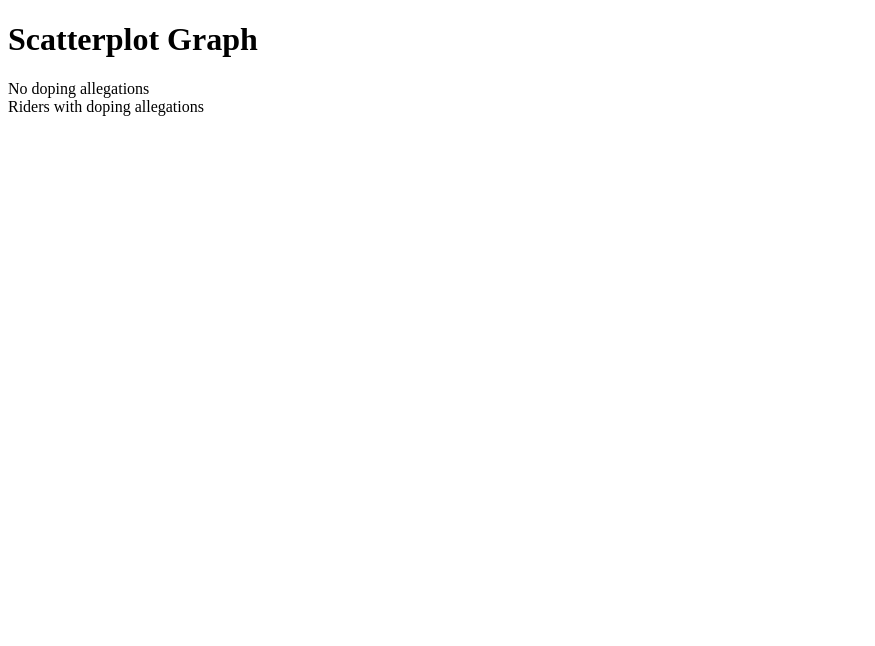
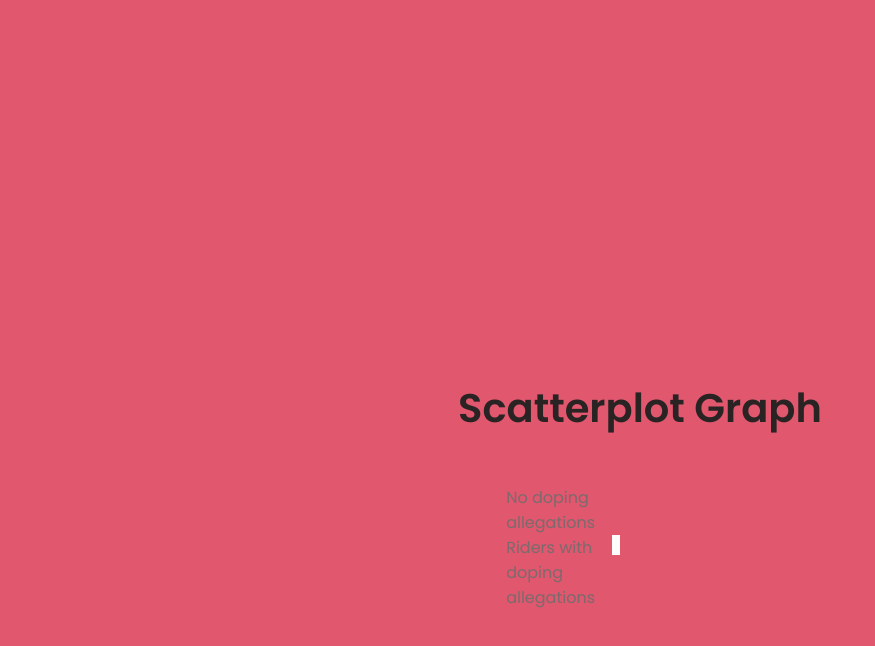
Before and after one commit to joseyzambranov/scatterplot_graph, a plain HTML site: page index.html in a window 1280 px wide. Shown: the whole page, without its empty margins (0-875 px from the left). Drawn offline with nearby package versions, Linux system fonts and the light colour scheme; the site is published under a folder, as on GitHub Pages, so addresses that start at the root find nothing; no server answers.

Commit message:
Update index.html

```diff
--- a/index.html
+++ b/index.html
@@ -5,7 +5,7 @@
     <meta http-equiv="X-UA-Compatible" content="IE=edge">
     <meta name="viewport" content="width=device-width, initial-scale=1.0">
     <!--style-->
-    <link rel="stylesheet" href="/asset/css/style.css">
+    <link rel="stylesheet" href="./asset/css/style.css">
     <!--d3js-->
     <script src="https://d3js.org/d3.v5.min.js"></script>
     <title>Scatterplot Graph</title>
```
